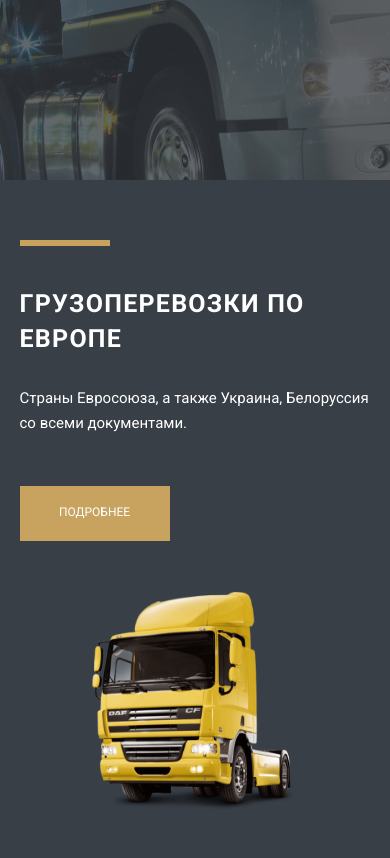
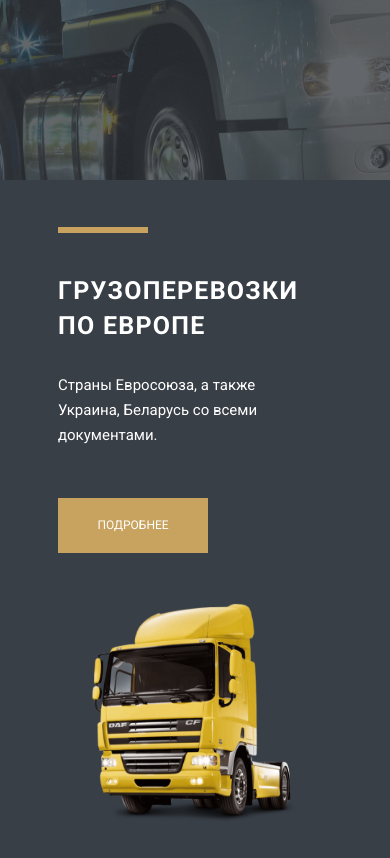
Before and after one commit to qann1st/gruzoperevozki, a plain HTML site: page index.html in a window 390 px wide. Shown: the part 699-1557 px from the top of the page. Drawn offline with Linux system fonts and the light colour scheme.

Commit message:
fix: adaptiv services, header and about

```diff
--- a/blocks/about.css
+++ b/blocks/about.css
@@ -91,7 +91,7 @@
   text-align: center;
 }
 
-@media screen and (max-width: 1023px) {
+@media screen and (max-width: 1279px) {
   .about {
     flex-direction: column;
     gap: 10px;
@@ -114,13 +114,13 @@
   }
 }
 
-@media screen and (max-width: 1023px) {
+@media screen and (max-width: 1279px) {
   .about__rectangle {
     display: none;
   }
 }
 
-@media screen and (max-width: 1023px) {
+@media screen and (max-width: 1279px) {
   .about__list {
     padding: 0;
     align-self: center;
--- a/blocks/header.css
+++ b/blocks/header.css
@@ -89,6 +89,7 @@
 @media screen and (max-width: 767px) {
   .header__nav_list {
     flex-wrap: wrap;
+    justify-content: center;
   }
 }
 
--- a/blocks/services.css
+++ b/blocks/services.css
@@ -1,12 +1,17 @@
 .services {
   display: flex;
-  align-items: center;
-  gap: 30px;
-  height: 561px;
   width: 100%;
   max-width: 1920px;
   position: relative;
   justify-content: center;
+}
+
+.services__main {
+  display: flex;
+  width: 825px;
+  height: 561px;
+  justify-content: center;
+  align-items: center;
 }
 
 .services__info {
@@ -141,7 +146,7 @@
 
 @media screen and (max-width: 1279px) {
   .services__image {
-    width: 300px;
+    width: 275px;
     height: 200px;
   }
 }
@@ -175,8 +180,9 @@
 
 @media screen and (max-width: 1023px) {
   .services__image {
-    width: 250px;
-    height: 150px;
+    position: relative;
+    width: 185px;
+    height: 130px;
   }
 }
 
@@ -213,8 +219,19 @@
 }
 
 @media screen and (max-width: 767px) {
+  .services__main {
+    flex-direction: column;
+    gap: 50px;
+    align-self: center;
+    max-width: 550px;
+    width: 100%;
+    margin: 0 auto;
+    height: 100%;
+  }
+}
+
+@media screen and (max-width: 767px) {
   .services {
-    flex-direction: column;
     height: 800px;
     gap: 50px;
     background-color: #393f47;
@@ -236,6 +253,7 @@
 @media screen and (max-width: 767px) {
   .services__info {
     width: 100%;
+    align-self: flex-start;
   }
 }
 
@@ -255,5 +273,12 @@
 @media screen and (max-width: 767px) {
   .services__info {
     width: 90%;
+    align-self: flex-start;
   }
 }
+
+@media screen and (max-width: 585px) {
+  .services__main {
+    width: 274px;
+  }
+}
--- a/index.html
+++ b/index.html
@@ -56,11 +56,12 @@
         </div>
       </section>
       <section class="services">
+        <div class="services__main">
           <div class="services__info">
             <div class="line"></div>
             <h2 class="services__info_title">Грузоперевозки по Европе</h2>
             <p class="services__info_subtitle">
-            Страны Евросоюза, а также Украина, Белоруссия со всеми документами.
+              Страны Евросоюза, а также Украина, Беларусь со всеми документами.
             </p>
             <button class="services__info_button">ПОДРОБНЕЕ</button>
           </div>
@@ -78,6 +79,7 @@
               <p class="services__links_prev_text">Назад</p>
               <div class="services__links_prev_arrow"></div>
             </a>
+          </div>
         </div>
         <div class="services__rectangle_left"></div>
         <div class="services__rectangle_right"></div>
```
Lines whose indentation alone changed are shown as unchanged.
